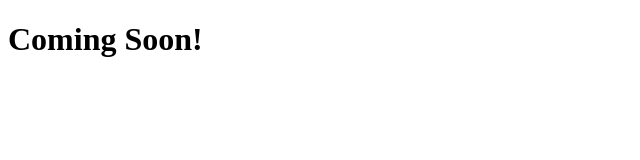
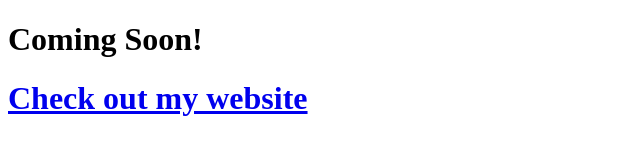
Before and after one commit to jkarlovich/jkarlovich.github.io, a plain HTML site: page index.html in a window 1280 px wide. Shown: the whole page, without its empty margins (0-640 px from the left). Drawn offline with Linux system fonts and the light colour scheme.

Commit message:
website added

```diff
--- a/index.html
+++ b/index.html
@@ -6,5 +6,6 @@
 </head>
 <body>
 <h1>Coming Soon!</h1>
+<h1><a href="http://www.jamiekarlovich.com">Check out my website</a></h1>
 </body>
 </html>
```
